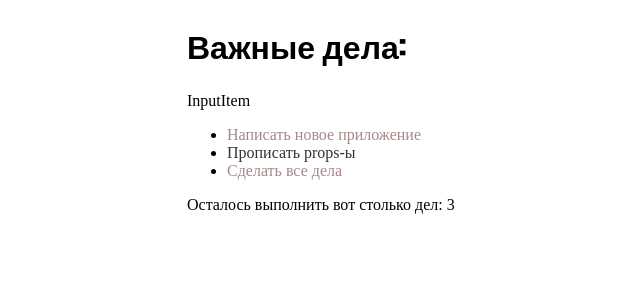
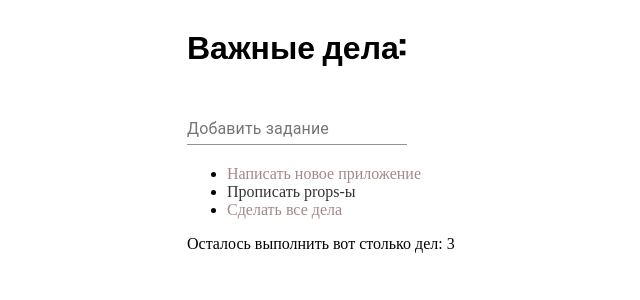
Before and after one commit to WebHeroSchool/ToDoAppOlgaZyabrova, a React (Create React App) app in the folder todo/: page / in a window 1280 px wide. Shown: the top 300 px of the page, without its empty margins (303-943 px from the left). Built offline with nearby package versions, Linux system fonts and the light colour scheme.

Commit message:
added material-ui

```diff
--- a/todo/src/components/InputItem/InputItem.js
+++ b/todo/src/components/InputItem/InputItem.js
@@ -1,3 +1,11 @@
-const InputItem = () => (<div>InputItem</div>);
+import TextField from '@material-ui/core/TextField';
+
+const InputItem = () => (<div>
+    <TextField
+        id="standard-dense"
+        label="Добавить задание"
+        margin="dense"
+    />
+</div>);
 
 export default InputItem;
```
Also changed, not shown: 1 other file (tests, documents, lock files or other folders).
